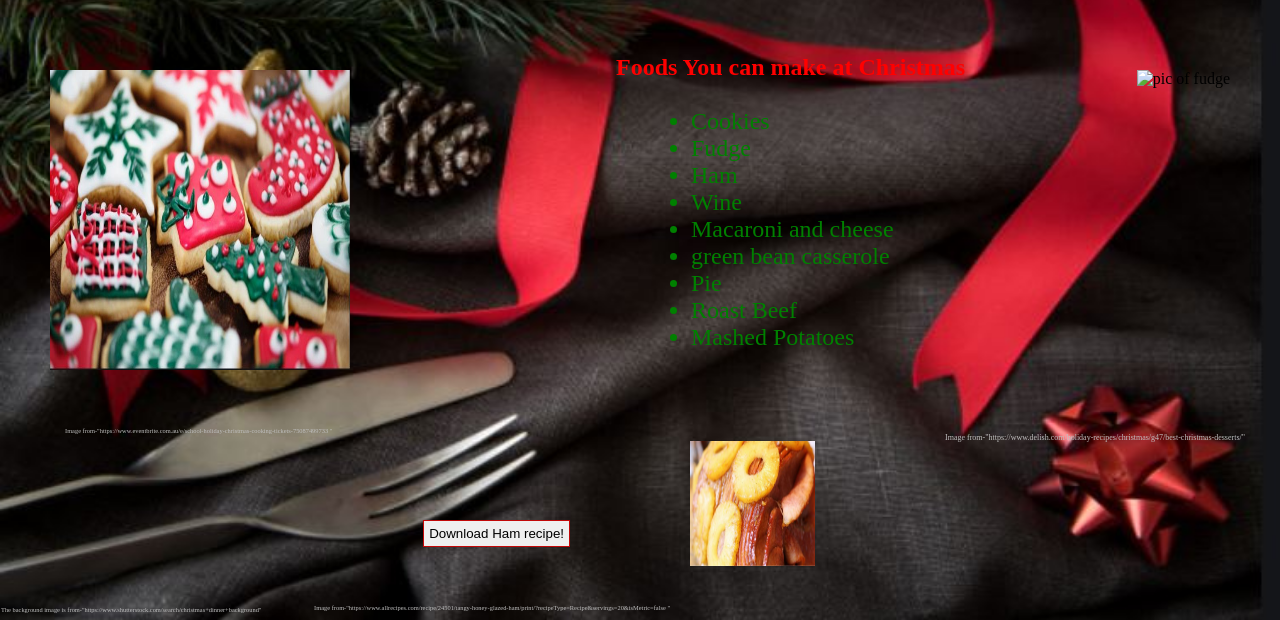
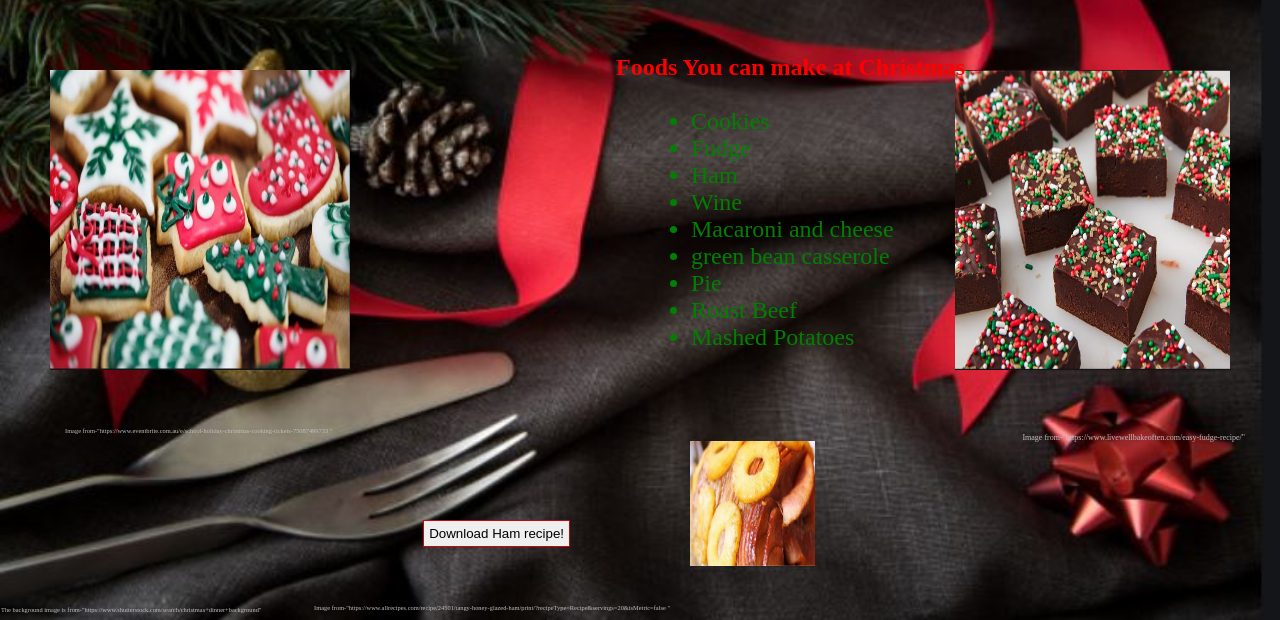
Before and after one commit to Ashpet1291/Ashpet1291.github.io, a plain HTML site: page Food.html in a window 1280 px wide. Shown: the part 180-800 px from the top of the page. Drawn offline with Linux system fonts and the light colour scheme.

Commit message:
Update Food.html

```diff
--- a/Food.html
+++ b/Food.html
@@ -32,9 +32,9 @@
     <p class="cookie_sourcelink">Image from-"https://www.eventbrite.com.au/e/school-holiday-christmas-cooking-tickets-75087499733 "</p>
 
 <div class="fudgediv">
-<img src="Easy-Fudge-Recipe-8.jpg" alt="pic of fudge" class="fudge">
+<img src="fudge.JPG" alt="pic of fudge" class="fudge">
 </div>
-<p class="fudge_sourcelink">Image from-"https://www.delish.com/holiday-recipes/christmas/g47/best-christmas-desserts/"</p>
+<p class="fudge_sourcelink">Image from-"https://www.livewellbakeoften.com/easy-fudge-recipe/"</p>
 
 <h2 class="food_list">Foods You can make at Christmas</h2>
 
```
